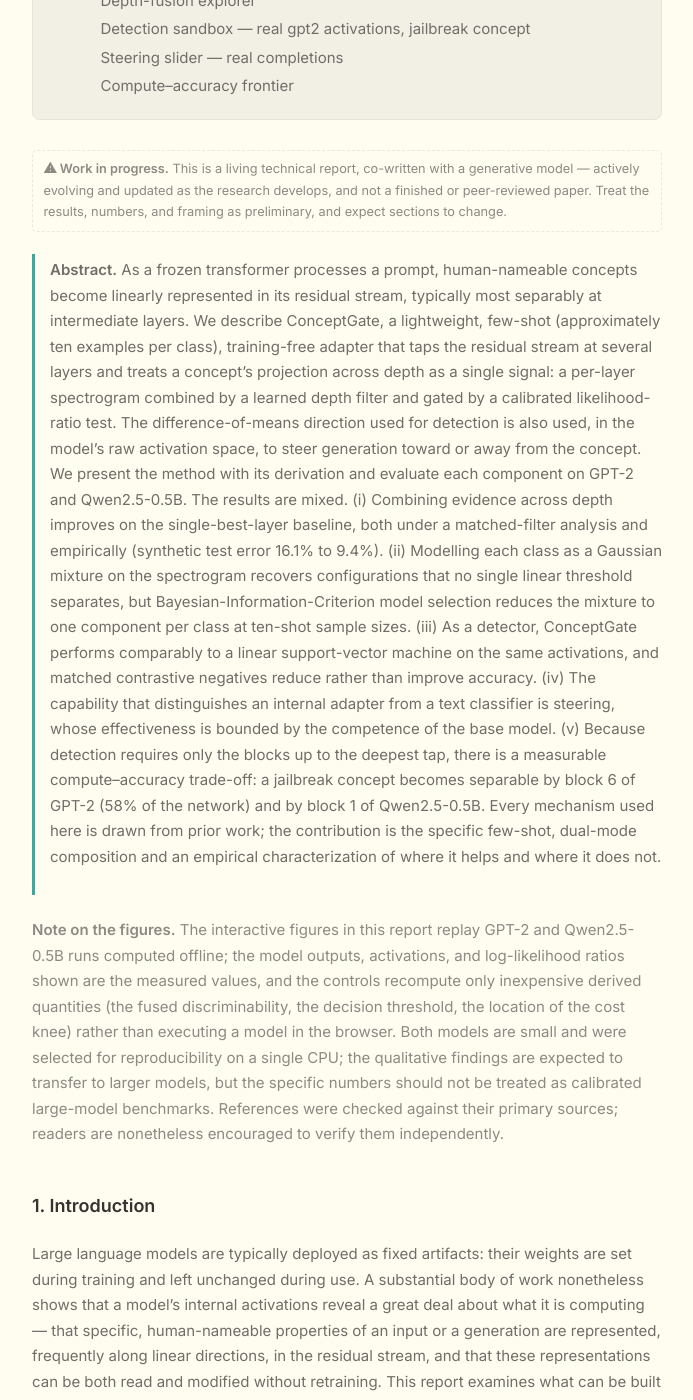
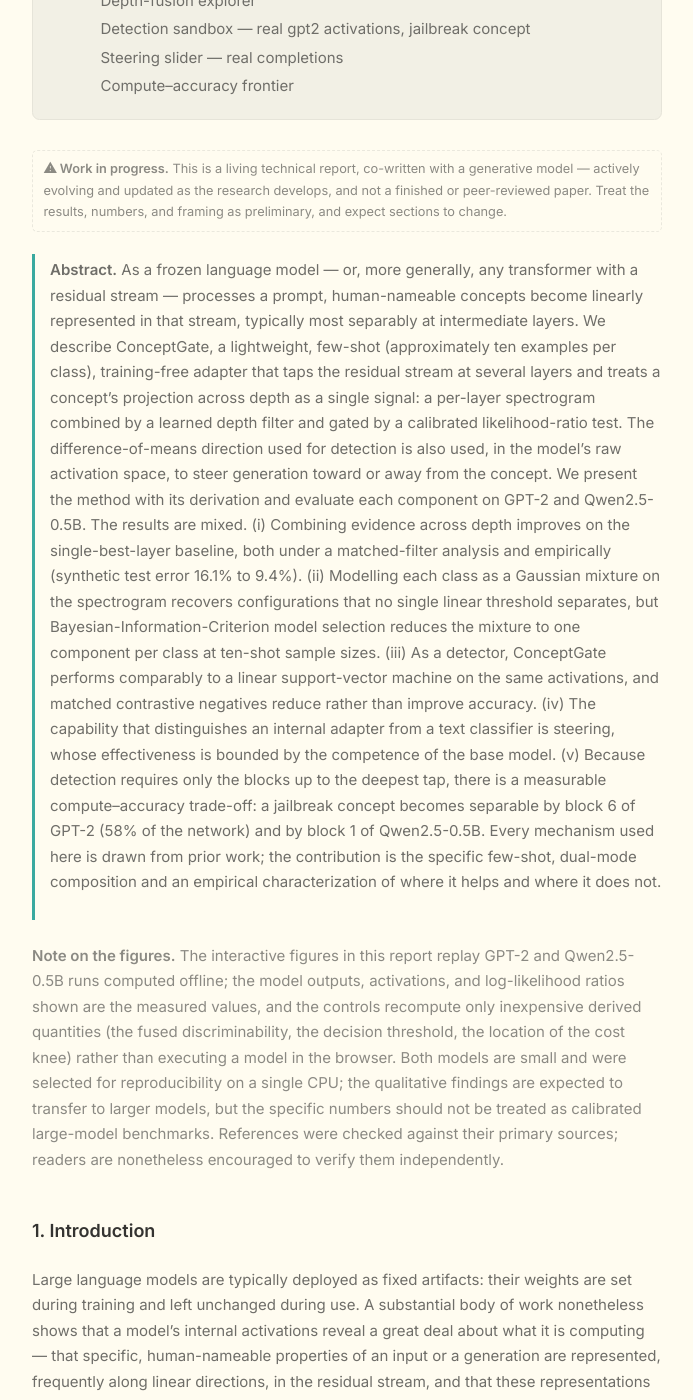
Before and after one commit to NISH1001/NISH1001.github.io, a Jekyll site: the page built from _posts/research/2026-08-29-conceptgate.markdown, in a window 1280 px wide and 1400 px high, scrolled down 1626 px. Shown: the whole window, without its empty margins (293-986 px from the left). Built offline with Jekyll 4.4.1, drawn with Linux system fonts in a browser that asks for light colours.

Commit message:
Abstract: frame the opening around language models, note general transformers

```diff
--- a/_posts/research/2026-08-29-conceptgate.markdown
+++ b/_posts/research/2026-08-29-conceptgate.markdown
@@ -89,8 +89,9 @@ paper. Treat the results, numbers, and framing as preliminary, and expect sectio
 </p>
 
 <div class="paper-abstract" markdown="1">
-**Abstract.** As a frozen transformer processes a prompt, human-nameable concepts become linearly
-represented in its residual stream, typically most separably at intermediate layers. We describe
+**Abstract.** As a frozen language model — or, more generally, any transformer with a residual stream —
+processes a prompt, human-nameable concepts become linearly represented in that stream, typically most
+separably at intermediate layers. We describe
 ConceptGate, a lightweight, few-shot (approximately ten examples per class), training-free adapter
 that taps the residual stream at several layers and treats a concept's projection across depth as a
 single signal: a per-layer spectrogram combined by a learned depth filter and gated by a calibrated
```
